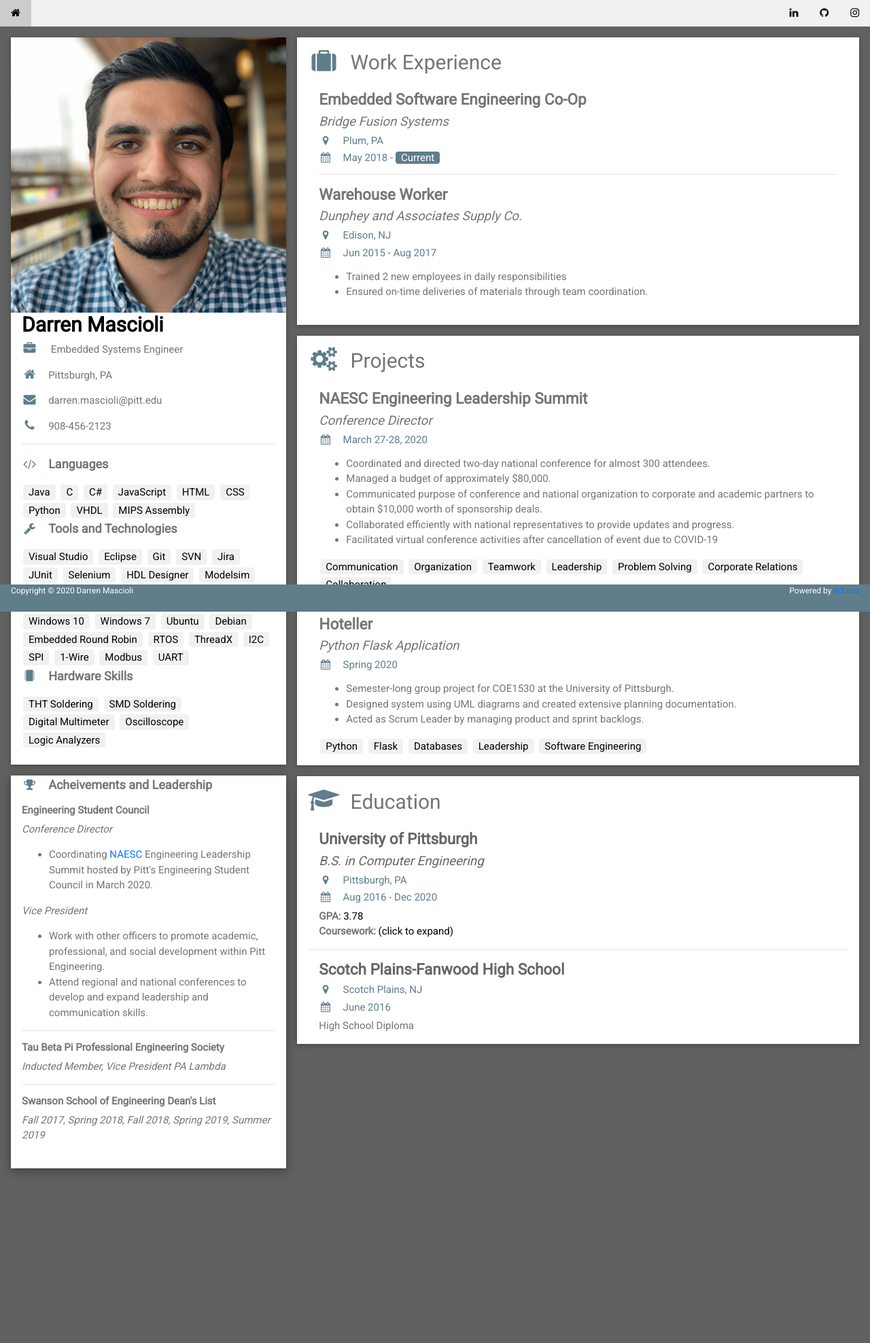
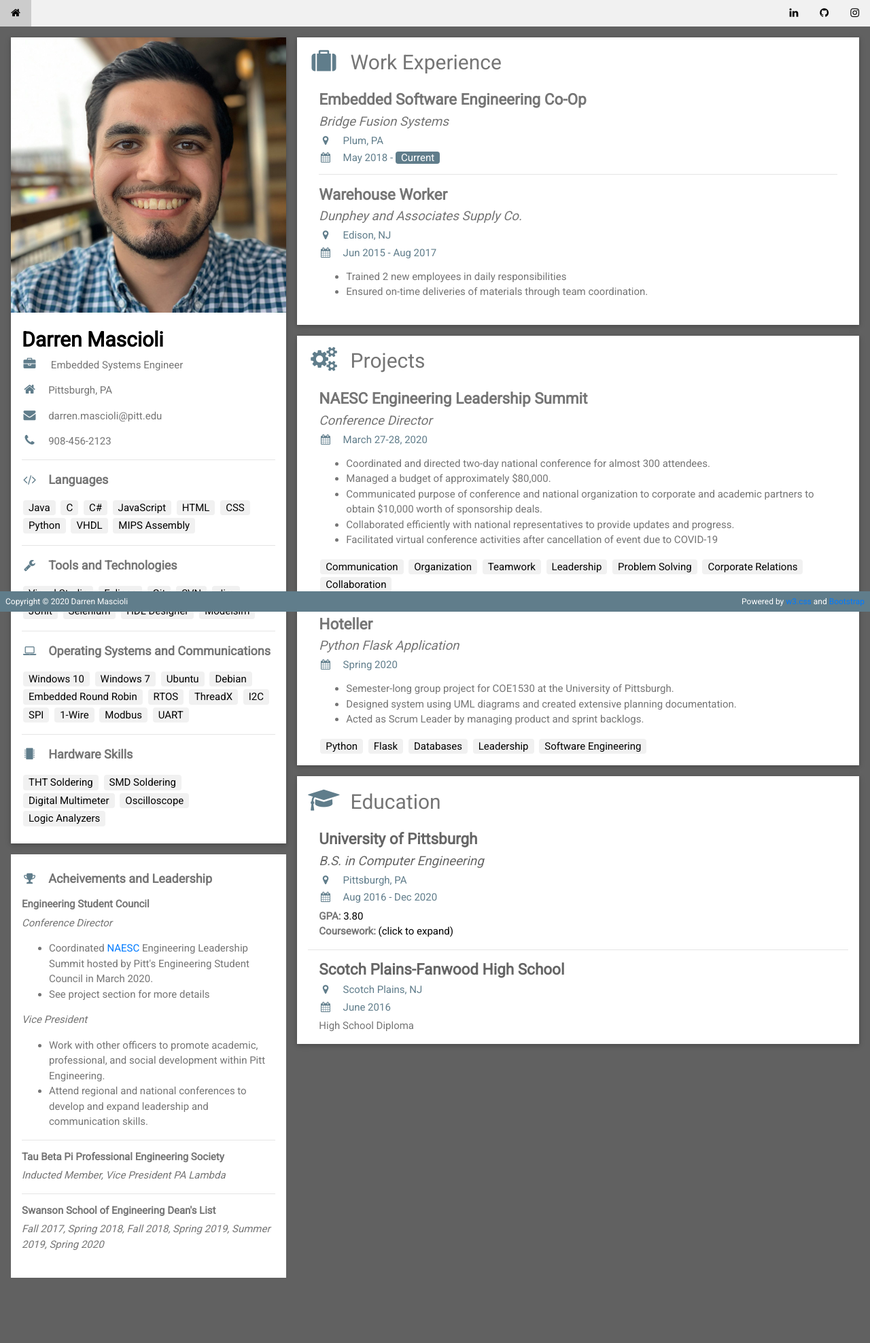
Before and after one commit to dmascioli/dmascioli.github.io, a Jekyll site: the page built from index.html, in a window 1280 px wide. Shown: the whole page at 68% size. Built offline with Jekyll 4.4.1, drawn with Linux system fonts in a browser that asks for light colours; before the commit the page ends 1815 px from its top, so only the background shows below that.

Commit message:
some formatting fixes and seo plugin

```diff
--- a/Gemfile
+++ b/Gemfile
@@ -27,3 +27,6 @@
 
 # Performance-booster for watching directories on Windows
 gem "wdm", "~> 0.1.1", :install_if => Gem.win_platform?
+
+# SEO tag
+gem 'jekyll-seo-tag'
--- a/_config.yml
+++ b/_config.yml
@@ -32,6 +32,7 @@
 theme: minima
 plugins:
   - jekyll-feed
+  - jekyll-seo-tag
 
 # Exclude from processing.
 # The following items will not be processed, by default.
--- a/_includes/footer.html
+++ b/_includes/footer.html
@@ -1,4 +1,4 @@
 <footer class="w3-container w3-blue-grey w3-center w3-margin-top" id="footer">
-    <p class="w3-left w3-small">Copyright &copy; 2020 Darren Mascioli</p>
-    <p class="w3-right w3-small">Powered by <a href="https://www.w3schools.com/w3css/default.asp" target="_blank">w3.css</a></p>
+    <p class="w3-display-left w3-small w3-padding-small">Copyright &copy; 2020 Darren Mascioli</p>
+    <p class="w3-display-right w3-small w3-padding-small">Powered by <a href="https://www.w3schools.com/w3css/default.asp" target="_blank">w3.css</a> and <a href="https://getbootstrap.com/" target="_blank">Bootstrap</a></p>
 </footer>
--- a/css/style.css
+++ b/css/style.css
@@ -17,8 +17,9 @@
 #footer {
   position: fixed;
   bottom: 0;
-  height: 40px;
+  height: 30px;
   width: 100%;
+  text-align: center;
 }
 
 code {
--- a/index.html
+++ b/index.html
@@ -55,6 +55,7 @@
                         </div>
                     </div>
                     <div class="w3-container">
+                        <br>
                         <h2 class="w3-text-black"><b>Darren Mascioli</b></h2>
                         <p><i class="fa fa-briefcase fa-fw w3-margin-right w3-large w3-text-blue-grey"></i>
                             Embedded Systems Engineer
@@ -77,7 +78,7 @@
                         <span class="w3-tag w3-light-grey w3-round custom-margin">Python</span>
                         <span class="w3-tag w3-light-grey w3-round custom-margin">VHDL</span>
                         <span class="w3-tag w3-light-grey w3-round custom-margin">MIPS Assembly</span>
-                        <br>
+                        <br><hr>
 
                         <p class="w3-large w3-text-theme"><b><i
                                     class="fa fa-wrench fa-fw w3-margin-right w3-text-blue-grey"></i>Tools and
@@ -91,7 +92,7 @@
                         <span class="w3-tag w3-light-grey w3-round custom-margin">Selenium</span>
                         <span class="w3-tag w3-light-grey w3-round custom-margin">HDL Designer</span>
                         <span class="w3-tag w3-light-grey w3-round custom-margin">Modelsim</span>
-                        <br>
+                        <br><hr>
 
                         <p class="w3-large w3-text-theme"><b><i
                                     class="fa fa-laptop fa-fw w3-margin-right w3-text-blue-grey"></i>Operating Systems
@@ -109,7 +110,7 @@
                         <span class="w3-tag w3-light-grey w3-round custom-margin">1-Wire</span>
                         <span class="w3-tag w3-light-grey w3-round custom-margin">Modbus</span>
                         <span class="w3-tag w3-light-grey w3-round custom-margin">UART</span>
-                        <br>
+                        <br><hr>
 
                         <p class="w3-large w3-text-theme"><b><i
                                     class="fa fa-microchip fa-fw w3-margin-right w3-text-blue-grey"></i>Hardware
@@ -125,15 +126,17 @@
                     </div>
 
                 </div>
-                <div class="w3-container w3-card-4 w3-white w3-text-grey w3-margin-bottom">
-                    <p class="w3-large"><b><i
+                <div class="w3-container w3-card-3 w3-white w3-text-grey w3-margin-bottom">
+                    <br>
+                    <p class="w3-large w3-text-theme"><b><i
                                 class="fa fa-trophy fa-fw w3-margin-right w3-text-blue-grey"></i>Acheivements and
                             Leadership</b></p>
                     <h6><b>Engineering Student Council</b></h6>
                     <p><em>Conference Director</em>
                     <ul>
-                        <li>Coordinating <a href="https://naesc.org" target="_blank">NAESC</a> Engineering Leadership
+                        <li>Coordinated <a href="https://naesc.org" target="_blank">NAESC</a> Engineering Leadership
                             Summit hosted by Pitt's Engineering Student Council in March 2020.</li>
+                        <li>See project section for more details</li>
                     </ul>
                     </p>
                     <p><em>Vice President</em>
@@ -154,7 +157,7 @@
                     <hr>
 
                     <h6><b>Swanson School of Engineering Dean's List</b></h6>
-                    <p><em>Fall 2017, Spring 2018, Fall 2018, Spring 2019, Summer 2019</em></p>
+                    <p><em>Fall 2017, Spring 2018, Fall 2018, Spring 2019, Summer 2019, Spring 2020</em></p>
 
 
                     <br>
@@ -308,7 +311,7 @@
                                     class="fa fa-map-marker fa-fw w3-margin-right"></i>Pittsburgh, PA</h6>
                             <h6 class="w3-text-blue-grey"><i class="fa fa-calendar fa-fw w3-margin-right"></i>Aug 2016 -
                                 Dec 2020</h6>
-                            <b class="w3-text-grey">GPA: </b>3.78 <br>
+                            <b class="w3-text-grey">GPA: </b>3.80 <br>
                             <div class="accordian" data-toggle="collapse" data-target="#courses" aria-expanded="false"
                                 aria-controls="collapseExample">
                                 <b class="w3-text-grey">Coursework:</b> (click to expand) <br>
```
Also changed, not shown: posts.html (+4 -4 lines).
